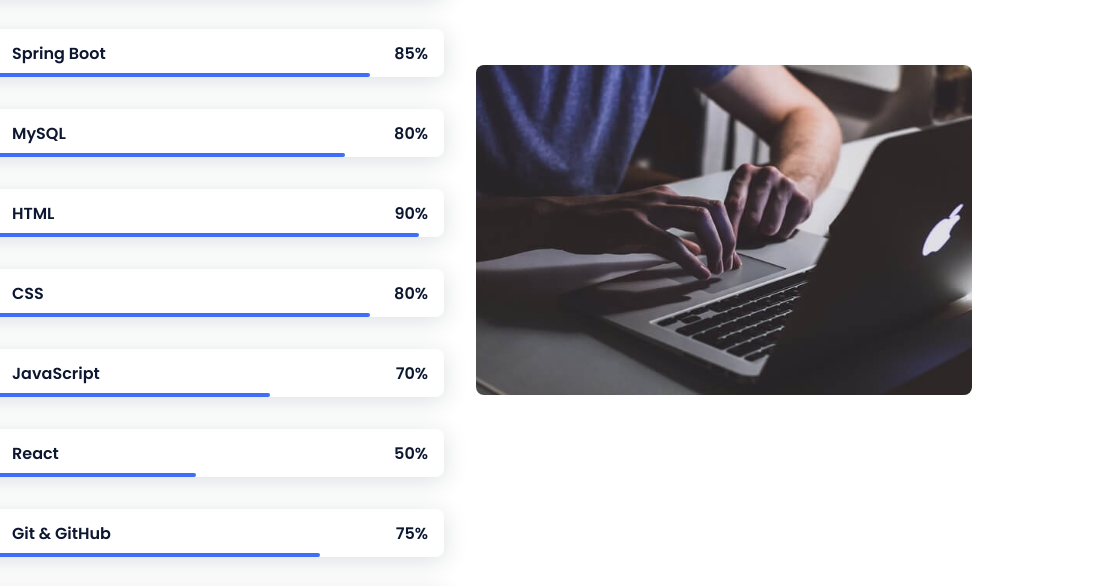
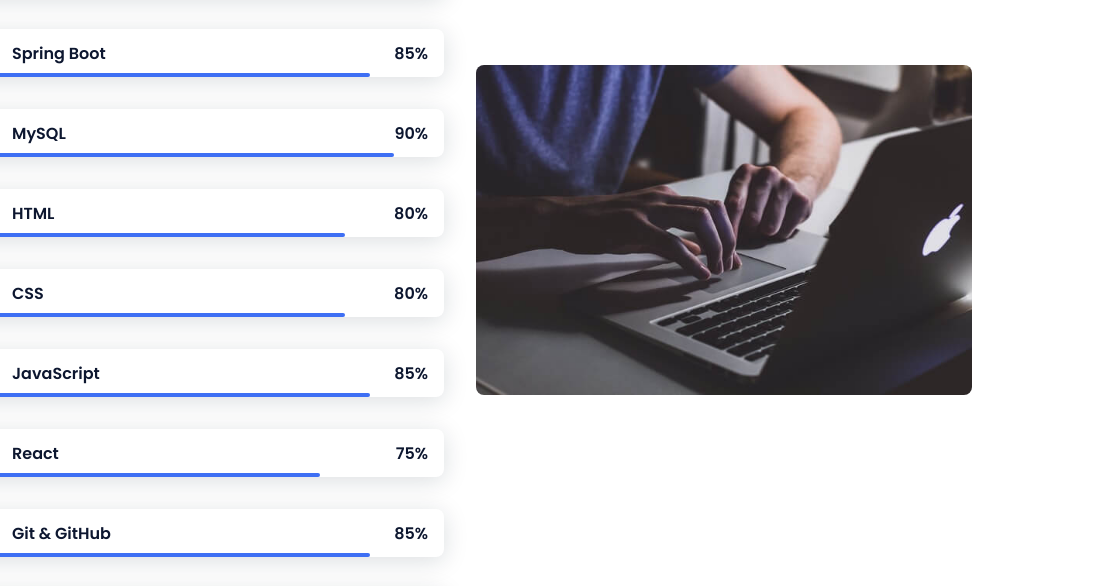
Before and after one commit to NandhaCode54/portfolio, a plain HTML site: page index.html in a window 1280 px wide. Shown: the part 1632-2218 px from the top of the page, 180-1280 px from the left. Drawn offline with nearby package versions, Linux system fonts and the light colour scheme.

Commit message:
fix:fixed bug in skills section

```diff
--- a/assets/css/styles.css
+++ b/assets/css/styles.css
@@ -491,14 +491,23 @@ img {
     width: 85%;
 }
 .skills__mysql {
-    width: 80%;
+    width: 90%;
 }
 .skills__react {
-    width: 50%;
+    width: 75%;
 }
 .skills__git {
-    width: 75%;
+    width: 85%;
+}
+.skills__css {
+    width: 80%;
 }
 .skills__dsa {
     width: 80%;
 }
+.skills__js {
+    width: 85%;
+}
+.skills__html {
+    width: 80%;
+}
--- a/index.html
+++ b/index.html
@@ -83,7 +83,7 @@
                 </div>
             </section>
 
-            <!--===== CUSATOM SKILLS =====-->
+            <!--===== CUSTOM SKILLS =====-->
             <section class="skills section" id="skills">
                 <h2 class="section-title">Skills</h2>
 
@@ -124,7 +124,7 @@
                             </div>
                             <div class="skills__bar skills__mysql"></div>
                             <div>
-                                <span class="skills__percentage">80%</span>
+                                <span class="skills__percentage">90%</span>
                             </div>
                         </div>
 
@@ -135,7 +135,7 @@
                             </div>
                             <div class="skills__bar skills__html"></div>
                             <div>
-                                <span class="skills__percentage">90%</span>
+                                <span class="skills__percentage">80%</span>
                             </div>
                         </div>
 
@@ -157,7 +157,7 @@
                             </div>
                             <div class="skills__bar skills__js"></div>
                             <div>
-                                <span class="skills__percentage">70%</span>
+                                <span class="skills__percentage">85%</span>
                             </div>
                         </div>
 
@@ -168,7 +168,7 @@
                             </div>
                             <div class="skills__bar skills__react"></div>
                             <div>
-                                <span class="skills__percentage">50%</span>
+                                <span class="skills__percentage">75%</span>
                             </div>
                         </div>
 
@@ -179,7 +179,7 @@
                             </div>
                             <div class="skills__bar skills__git"></div>
                             <div>
-                                <span class="skills__percentage">75%</span>
+                                <span class="skills__percentage">85%</span>
                             </div>
                         </div>
 
@@ -196,7 +196,7 @@
                     </div>
 
                     <div>
-                        <img src="assets/img/work3.jpg" alt="" class="skills__img">
+                        <img src="assets/img/work3.jpg" alt="skillset" class="skills__img">
                     </div>
                 </div>
             </section>
@@ -252,7 +252,7 @@
         <footer class="footer">
             <p class="footer__title">Nandha_M</p>
             <div class="footer__social">
-                <a href="#" target=bl class="footer__icon"><i class='bx bxl-facebook' ></i></a>
+                <a href="#" target="_blank" class="footer__icon"><i class='bx bxl-facebook' ></i></a>
                 <a href="https://www.instagram.com/nandha._._m/" target="_blank" class="footer__icon"><i class='bx bxl-instagram' ></i></a>
                 <a href="https://x.com/m_nandha635207" target="_blank" class="footer__icon"><i class='bx bxl-twitter' ></i></a>
                 <a href="https://www.youtube.com/channel/UCoNZSBAv4qy8rvAklR16l6g" class="footer__icon" target="_blank">
```
